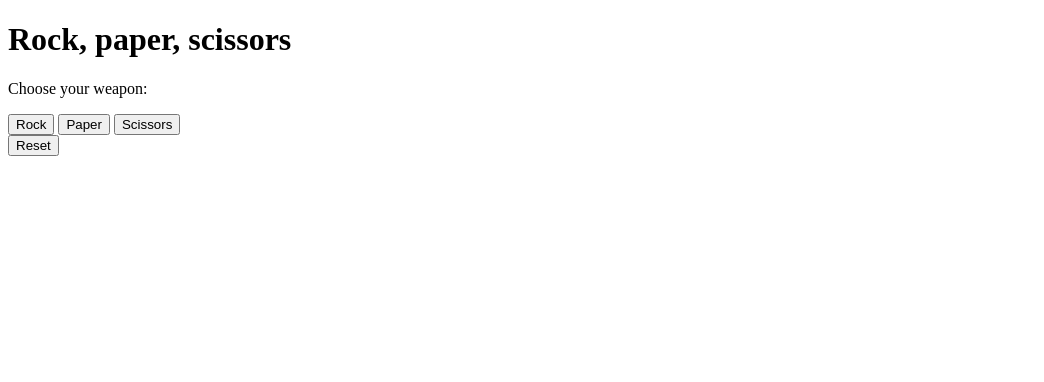
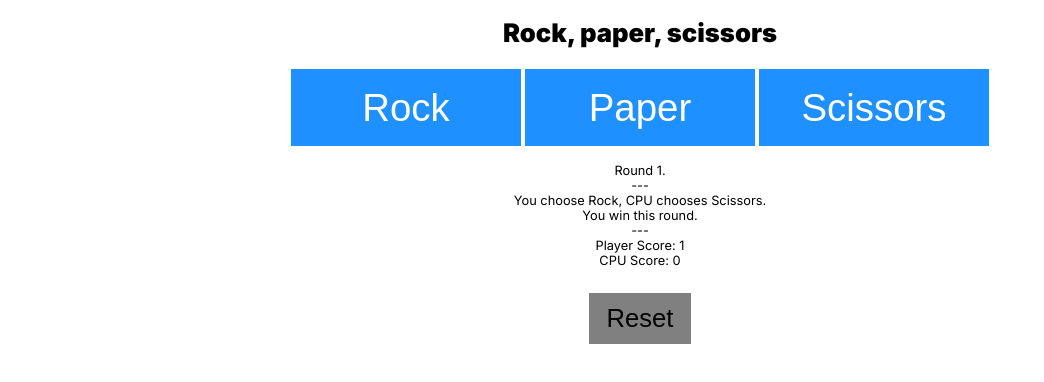
Before and after one commit to Aodham/TOP-rock_paper_scissors, a plain HTML site: page index.html in a window 1280 px wide. Both pictures are taken after a click on the button "Rock". Shown: the whole page, without its empty margins (0-1044 px from the left). Drawn offline with Linux system fonts and the light colour scheme.

Commit message:
Minimal Rock, paper, scissors code

```diff
--- a/index.html
+++ b/index.html
@@ -3,31 +3,19 @@
 <head>
     <meta charset="UTF-8">
     <title>TOP Project: Rock Paper Scissors</title>
+    <link rel="stylesheet" type="text/css" href="style.css">
+    <link href="https://fonts.googleapis.com/css2?family=Inter:wght@200;400;900&display=swap" rel="stylesheet">
+    <meta name="viewport" content="width=device-width, initial-scale=1">
 </head>
 <body>
-    <main>
-        <div id="gamezone">
-            <h1>Rock, paper, scissors</h1>
-            <p>Choose your weapon:</p>
-            <div id="weapons">
-                <button id="rock">Rock</button>
-                <button id="paper">Paper</button>
-                <button id="scissors">Scissors</button>
-            </div>
-        </div>
-        <div id="ui">
-            <div id="hearts"></div>
-            <div id="display">
-                <div id="console"></div>
-                <div id="scores">
-                    <div id="playerscore"></div>
-                    <div id="cpuscore"></div>
-                </div>
-            </div>
-            <div id="medals"></div>
-        </div>
-        <button id="reset">Reset</button>
-    </main>
-    <script src="scripts.js"></script>
+    <h1>Rock, paper, scissors</h1>
+    <div id="arena">
+        <button id="rock">Rock</button>
+        <button id="paper">Paper</button>
+        <button id="scissors">Scissors</button>
+    </div>
+    <p id="info">^^ Choose your weapon ^^</p>
+    <button id="reset" style="display: none;">Reset</button>
 </body>
+<script src="scripts.js"></script>
 </html>
--- a/scripts.js
+++ b/scripts.js
@@ -1,43 +1,57 @@
+// Constants
+
+const infoPanel = document.querySelector('#info');
+const buttons = document.querySelectorAll('button');
+const arenaButtons = document.querySelectorAll('#arena button');
+const reset = document.querySelector('#reset');
+
+let playerWeaon;
 let playerScore = 0;
+let cpuWeapon;
 let cpuScore = 0;
 let round = 1;
 
-let startGame = true;
 
-const container = document.querySelector("#container");
-const content = document.createElement("p");
+// Functions
 
-function cpuPlay () {
+let capitalize = (text) => {
+	return text.charAt(0).toUpperCase() + text.slice(1);
+}
+
+let cpuPlay = () => {
 	const weapons = ["Rock", "Paper", "Scissors"];
 	return weapons[Math.floor(Math.random()*weapons.length)];
 }
 
-let capitalize = (text) =>{
-    return text.charAt(0).toUpperCase() + text.slice(1);
+let restart = () => {
+	playerScore = 0;
+	cpuScore = 0;
+	round = 1;
+	infoPanel.innerHTML = "^^ Choose your weapon ^^";
+	reset.style.display = "none";
 }
 
-const buttons = document.querySelectorAll('button');
-buttons.forEach((button) => {
+arenaButtons.forEach((button) => {
 	button.addEventListener('click', (e) => {
-        if (round < 5){
-            let playerWeapon = capitalize(button.id);
-            let cpuWeapon = cpuPlay();
-            let message = `Round ${round} of 5.<br>You choose ${playerWeapon}, CPU chooses ${cpuWeapon}.<br>Player Score: ${playerScore}<br>CPU Score: ${cpuScore}`;
+		reset.style.display = "block";
+		playerWeapon = capitalize(button.id);
+		cpuWeapon = cpuPlay();
+		let showInfo = (Message) => {
+			infoPanel.innerHTML = `Round ${round}.<br>---<br>You choose ${playerWeapon}, CPU chooses ${cpuWeapon}.<br>${Message}.<br>---<br>Player Score: ${playerScore}<br>CPU Score: ${cpuScore}`
+		}
 		if (playerWeapon == cpuWeapon) {
-                content.innerHTML = message + "<br>It's a tie";
-            } else if ((playerWeapon == "Rock" && cpuWeapon == "Scissors")
-            || (playerWeapon == "Paper" && cpuWeapon == "Rock")
-            || (playerWeapon == "Scissors" && cpuWeapon == "Paper")) {
+			showInfo("It's a tie");
+		} else if ((playerWeapon == "Rock" && cpuWeapon == "Scissors") || (playerWeapon == "Paper" && cpuWeapon == "Rock") || (playerWeapon == "Scissors" && cpuWeapon == "Paper")) {
 			playerScore ++;
-                content.innerHTML = message + "<br>You win this round.";
+			showInfo("You win this round");
 		} else {
 			cpuScore ++;
-                content.innerHTML = message + "<br>You loose this round.";
+			showInfo("You loose this round");
 		}
 		round ++;
-        } else {
+	})
+})
 
-        }
+reset.addEventListener('click', (e) => {
+	restart();
 })
-});
-container.appendChild(content);
--- /dev/null
+++ b/style.css
@@ -0,0 +1,43 @@
+html {
+  font-size: 80%; /* 100% = 16px */
+  font-family: 'Inter', sans-serif;
+  text-align: center;
+}
+
+h1 {
+  font-size: 2em;
+}
+
+p {
+  font-size: 1em;
+}
+
+#arena button {
+  width: 80%;
+  background-color: DodgerBlue;
+  border: 0;
+  height: 2em;
+  margin: .1em 0;
+  color: white;
+  font-size: 3em;
+}
+
+#reset {
+  display: block;
+  margin: 1em auto;
+  font-size: 2em;
+  width: 4em;
+  height: 2em;
+  background-color: gray;
+  border: 0;
+}
+
+@media (min-width: 768px) {
+  body {
+    width: 60em;
+    margin: auto;
+  }
+  #arena button {
+    width: 6em;
+  }
+}
```
Also changed, not shown: images/bronze.svg (deleted), images/gold.svg (deleted), images/heart.svg (deleted), images/no_heart.svg (deleted), images/paper.svg (deleted), images/rock.svg (deleted), images/scissors.svg (deleted), images/silver.svg (deleted). Lines whose indentation alone changed are shown as unchanged.
